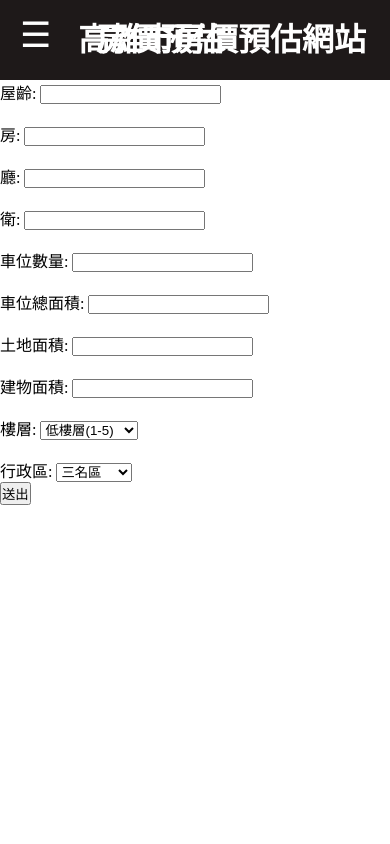
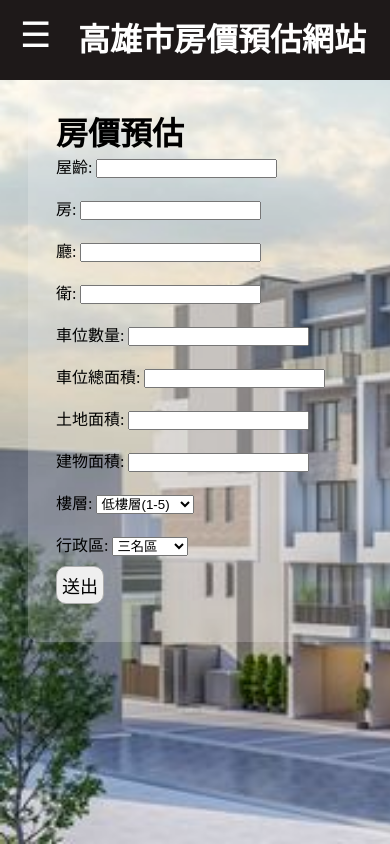
Before and after one commit to IPTTproject/IPTTproject, a Flask app: page / in a window 390 px wide; the page is wider, and only the part inside the window is pictured. Run offline with Flask 3, Linux system fonts and the light colour scheme.

Commit message:
Update style.css

```diff
--- a/static/css/style.css
+++ b/static/css/style.css
@@ -1,7 +1,13 @@
-
 * {
     padding: 0;
     margin: 0;
+}
+
+body{
+    background: url("/static/images/house.jpg");
+    background-size: cover;
+    background-repeat: no-repeat;
+    background-attachment: fixed;
 }
 
 header{
@@ -11,13 +17,13 @@ header{
     position: relative;
 }
 
-h1{
+header h1{
     color: white;
     position:absolute;
     left: 96px;
     top: 0;
     line-height: 80px;
-
+    text-align:center
 
 }
 
@@ -29,12 +35,12 @@ header ul {
 
 }
 
-
 header a{
     color: white;
     text-decoration: none;
 
 }
+
 header a:hover{
     text-decoration:underline;
 }
@@ -45,41 +51,27 @@ header li {
 }
 
 
-.n1{
-    background-color: rgb(248, 220, 183);
-    color: white;
-    height: 48vh;
-    background-image:linear-gradient(rgba(0,0,0,0.5), rgba(0,0,0,0.5)),  url(/static/images/house.jpg);
-    background-repeat: no-repeat;
-    background-size: cover;
-    background-position: center;
-    display: flex;
-    flex-direction: column;
-    align-items: center;
-    justify-content: center;
+.container{
+    max-width: 650px;
+    background: rgb(255,255,255,0.2);
+    padding: 28px;
+    border-radius: 10px;
+    width: 800px;
+    margin: 0 auto;
+
 }
 
-.houseprice{
-    display: flex;
-    justify-content: center;
-    align-items: center;
-    font-size: 36px;
-}
-.area1{
 
-    font-size: 24px;
-    margin: 25px 10px;
-}
+/*
 
-.area2{
-    font-size: 24px;
-    margin: 10px 0;
-    border: 1px solid #acacac;
-    padding: 9px 8px;
-    border-radius: 10px;
-}
-.area3{
-    font-size: 24px;
+justify-content: center;
+align-content: center;
+
+*/
+
+
+.button{
+    font-size: 18px;
     margin: 10px 0;
     border: 1px solid #acacac;
     padding: 5px 5px;
@@ -90,9 +82,8 @@ header li {
     display: none;
 }
 
-.show1{
-    display: none;
-}
+
+
 
 /* 響應式設計與法 */
 
@@ -100,10 +91,13 @@ header li {
     header ul{
         display: none;
     }
+
+
     header h1{
         left: 20%;
         transform:scale(100%);
     }
+
 
     .menu{
         display: block;
@@ -117,4 +111,15 @@ header li {
         cursor: pointer;
     }
 
+    .container{
+        width: 100%;
+        max-width: 650px;
+        background: rgb(255,255,255,0.2);
+        padding: 28px;
+        margin: 0 28px;
+        border-radius: 10px;
+
+
+    }
+
 }
```
